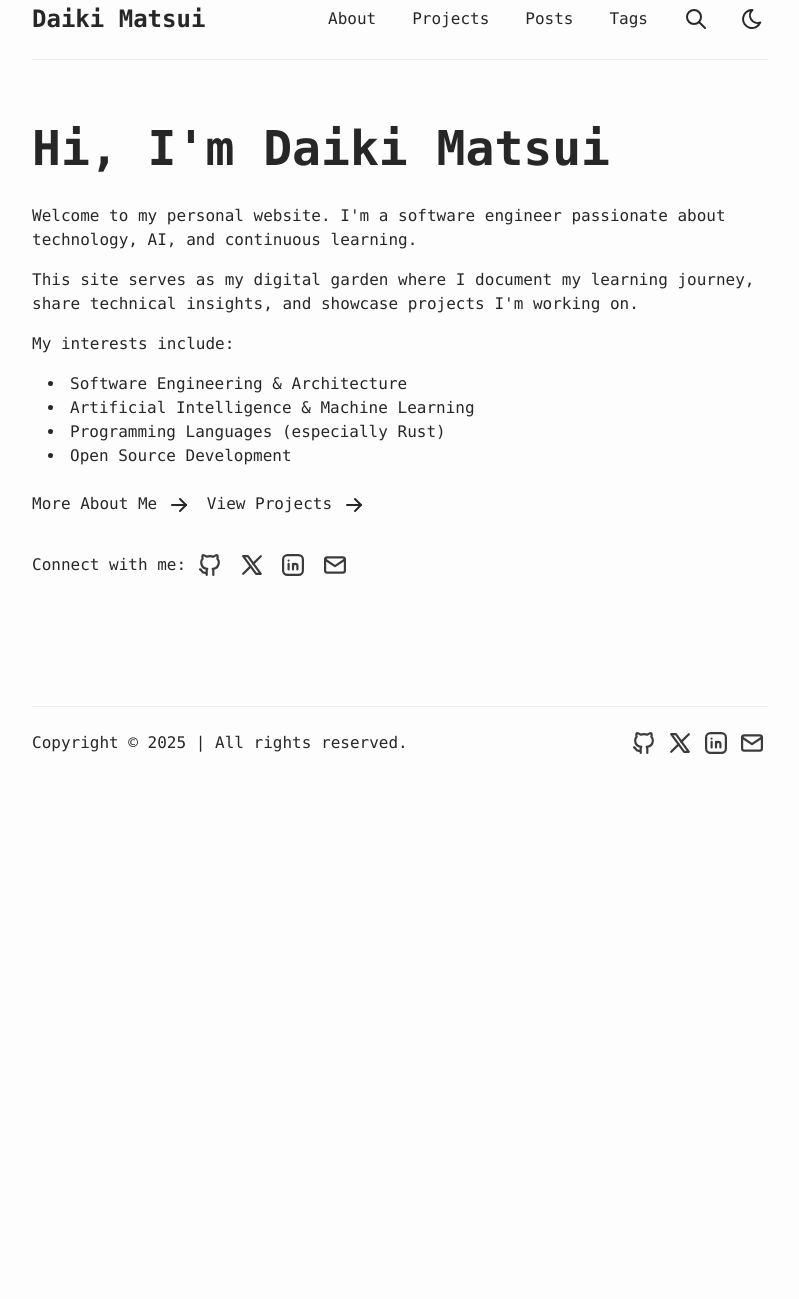
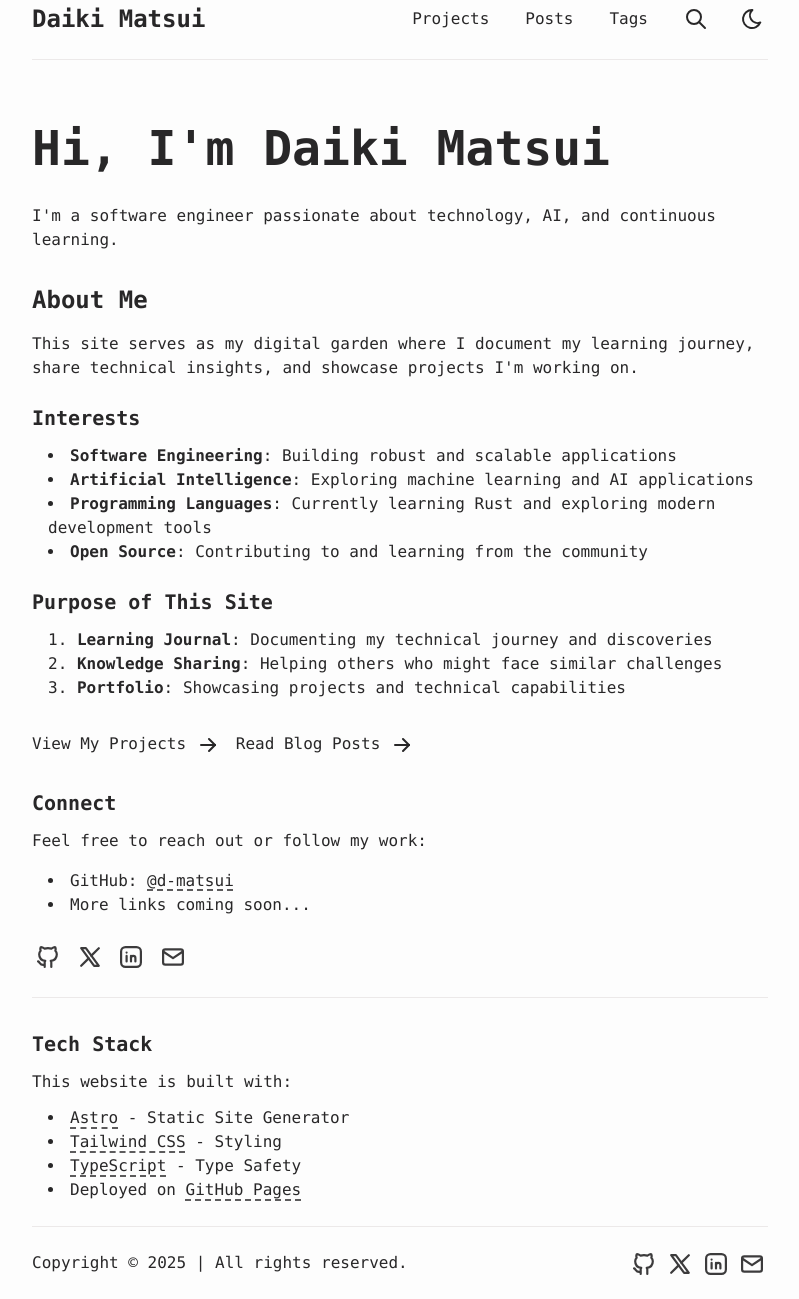
Before and after one commit to d-matsui/d-matsui.github.io, an Astro site: page / in a window 1280 px wide. Shown: the part 21-1320 px from the top of the page, without its empty margins (240-1039 px from the left). Before the commit the page ends 800 px from the top, so only its background shows below. Built offline with nearby package versions, Linux system fonts and the light colour scheme; Astro itself is replaced by a stand-in of ours.

Commit message:
feat: merge About page into Home page
- Integrate all About content into homepage
- Remove About link from navigation
- Delete separate About page
- Homepage now serves as complete introduction
- Keep navigation simple: Projects, Posts, Tags
- Site title (Daiki Matsui) links to home

```diff
--- a/src/components/Header.astro
+++ b/src/components/Header.astro
@@ -68,11 +68,6 @@ const isActive = (path: string) => {
             "sm:mt-0 sm:flex sm:w-auto sm:gap-x-5 sm:gap-y-0",
           ]}
         >
-          <li class="col-span-2">
-            <a href="/about" class:list={{ "active-nav": isActive("/about") }}>
-              About
-            </a>
-          </li>
           <li class="col-span-2">
             <a href="/projects" class:list={{ "active-nav": isActive("/projects") }}>
               Projects
--- a/src/pages/about.md
+++ /dev/null
@@ -1,38 +0,0 @@
----
-layout: ../layouts/AboutLayout.astro
-title: "About"
----
-
-## About Me
-
-Hi! I'm Daiki Matsui, a software engineer passionate about technology, AI, and continuous learning.
-
-## Interests
-
-- **Software Engineering**: Building robust and scalable applications
-- **Artificial Intelligence**: Exploring machine learning and AI applications
-- **Programming Languages**: Currently learning Rust and exploring modern development tools
-- **Open Source**: Contributing to and learning from the community
-
-## Purpose of This Blog
-
-This blog serves as:
-
-1. **Learning Journal**: Documenting my technical journey and discoveries
-2. **Knowledge Sharing**: Helping others who might face similar challenges
-3. **Portfolio**: Showcasing projects and technical capabilities
-
-## Connect
-
-Feel free to reach out or follow my work:
-
-- GitHub: [@d-matsui](https://github.com/d-matsui)
-- More links coming soon...
-
-## Tech Stack
-
-This website is built with:
-- [Astro](https://astro.build/) - Static Site Generator
-- [Tailwind CSS](https://tailwindcss.com/) - Styling
-- [TypeScript](https://www.typescriptlang.org/) - Type Safety
-- Deployed on [GitHub Pages](https://pages.github.com/)
--- a/src/pages/index.astro
+++ b/src/pages/index.astro
@@ -26,41 +26,53 @@ const recentPosts = sortedPosts.slice(0, 3); // Show only 3 recent posts
       </h1>
 
       <p class="mb-4">
-        Welcome to my personal website. I'm a software engineer passionate about
-        technology, AI, and continuous learning.
+        I'm a software engineer passionate about technology, AI, and continuous learning.
       </p>
+
+      <h2 class="text-2xl font-semibold mt-8 mb-4">About Me</h2>
 
       <p class="mb-4">
         This site serves as my digital garden where I document my learning journey,
         share technical insights, and showcase projects I'm working on.
       </p>
 
-      <p class="mb-4">
-        My interests include:
-      </p>
+      <h3 class="text-xl font-semibold mt-6 mb-3">Interests</h3>
       <ul class="ms-4 mb-4 list-disc list-inside">
-        <li>Software Engineering & Architecture</li>
-        <li>Artificial Intelligence & Machine Learning</li>
-        <li>Programming Languages (especially Rust)</li>
-        <li>Open Source Development</li>
+        <li><strong>Software Engineering</strong>: Building robust and scalable applications</li>
+        <li><strong>Artificial Intelligence</strong>: Exploring machine learning and AI applications</li>
+        <li><strong>Programming Languages</strong>: Currently learning Rust and exploring modern development tools</li>
+        <li><strong>Open Source</strong>: Contributing to and learning from the community</li>
       </ul>
 
-      <div class="flex gap-4 mt-6">
-        <LinkButton href="/about/" variant="accent">
-          More About Me
+      <h3 class="text-xl font-semibold mt-6 mb-3">Purpose of This Site</h3>
+      <ol class="ms-4 mb-4 list-decimal list-inside">
+        <li><strong>Learning Journal</strong>: Documenting my technical journey and discoveries</li>
+        <li><strong>Knowledge Sharing</strong>: Helping others who might face similar challenges</li>
+        <li><strong>Portfolio</strong>: Showcasing projects and technical capabilities</li>
+      </ol>
+
+      <div class="flex gap-4 mt-8">
+        <LinkButton href="/projects/">
+          View My Projects
           <IconArrowRight class="inline-block rtl:-rotate-180" />
         </LinkButton>
-        <LinkButton href="/projects/">
-          View Projects
+        <LinkButton href="/posts/">
+          Read Blog Posts
           <IconArrowRight class="inline-block rtl:-rotate-180" />
         </LinkButton>
       </div>
 
+      <h3 class="text-xl font-semibold mt-8 mb-3">Connect</h3>
+      <p class="mb-4">Feel free to reach out or follow my work:</p>
+      <ul class="ms-4 mb-4 list-disc list-inside">
+        <li>GitHub: <a href="https://github.com/d-matsui" class="underline decoration-dashed underline-offset-4 hover:text-accent">@d-matsui</a></li>
+        <li>More links coming soon...</li>
+      </ul>
+
       {
         // only display if at least one social link is enabled
         SOCIALS.length > 0 && (
-          <div class="mt-8 flex flex-col sm:flex-row sm:items-center">
-            <div class="me-2 mb-1 whitespace-nowrap sm:mb-0">Connect with me:</div>
+          <div class="mt-6 flex flex-col sm:flex-row sm:items-center">
             <Socials />
           </div>
         )
@@ -88,6 +100,19 @@ const recentPosts = sortedPosts.slice(0, 3); // Show only 3 recent posts
         </>
       )
     }
+
+    <Hr />
+
+    <section id="tech-stack" class="pt-8 pb-6">
+      <h3 class="text-xl font-semibold mb-3">Tech Stack</h3>
+      <p class="mb-3">This website is built with:</p>
+      <ul class="ms-4 list-disc list-inside">
+        <li><a href="https://astro.build/" class="underline decoration-dashed underline-offset-4 hover:text-accent">Astro</a> - Static Site Generator</li>
+        <li><a href="https://tailwindcss.com/" class="underline decoration-dashed underline-offset-4 hover:text-accent">Tailwind CSS</a> - Styling</li>
+        <li><a href="https://www.typescriptlang.org/" class="underline decoration-dashed underline-offset-4 hover:text-accent">TypeScript</a> - Type Safety</li>
+        <li>Deployed on <a href="https://pages.github.com/" class="underline decoration-dashed underline-offset-4 hover:text-accent">GitHub Pages</a></li>
+      </ul>
+    </section>
   </main>
   <Footer />
 </Layout>
```
